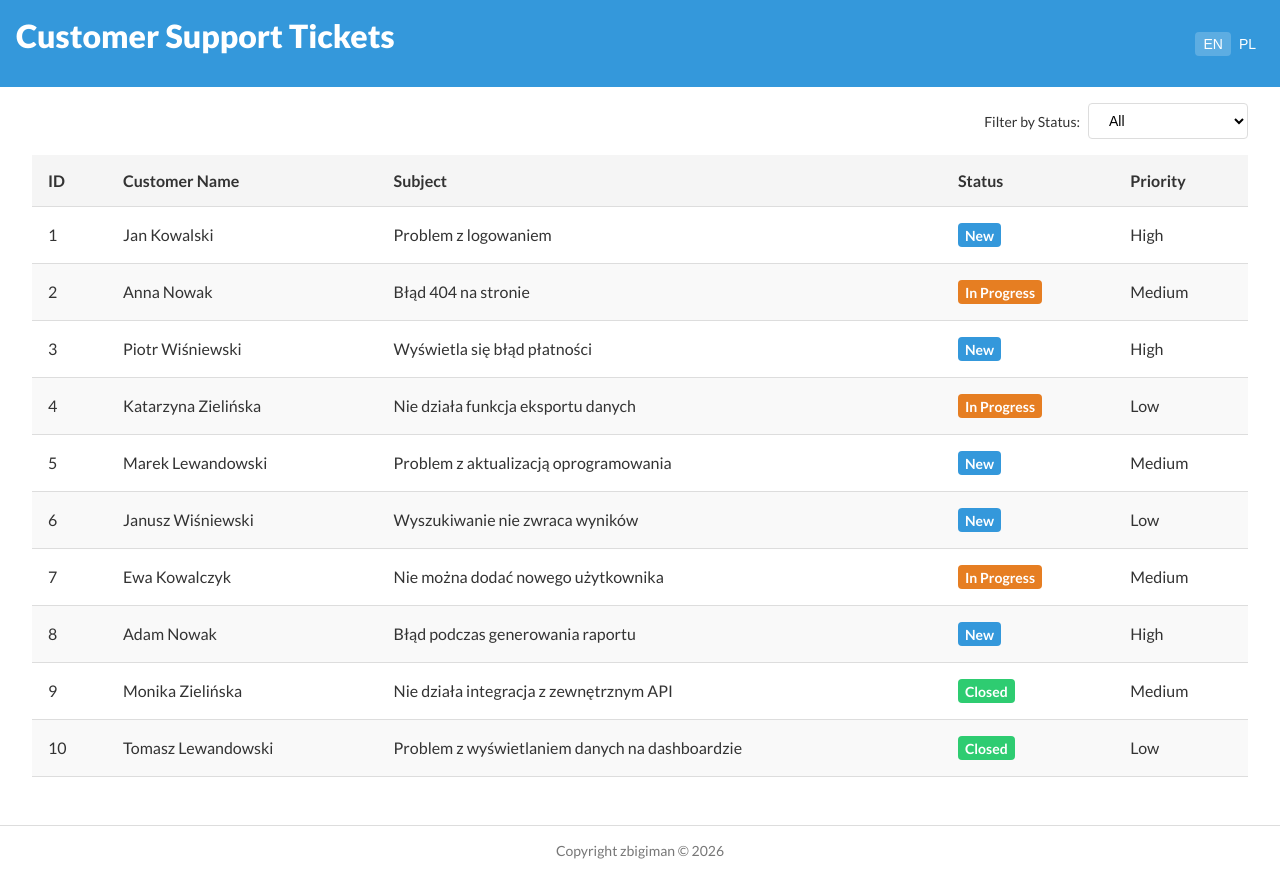
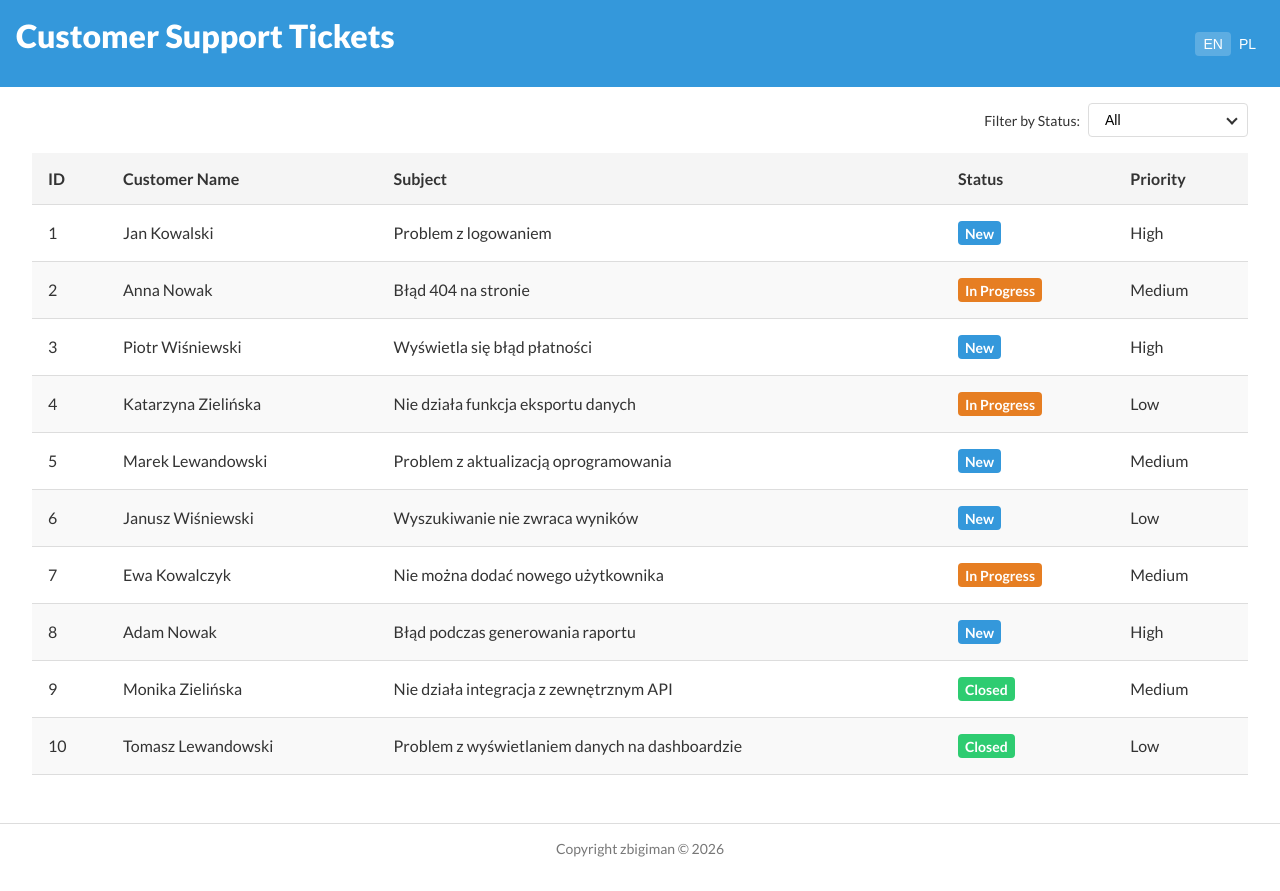
Before and after one commit to zbigiman1/vue-3-tickets-app, a Vue app: page / in a window 1280 px wide. Built offline with nearby package versions, Linux system fonts and the light colour scheme.

Commit message:
select styles update

```diff
--- a/src/style/_select.scss
+++ b/src/style/_select.scss
@@ -26,6 +26,9 @@
     border: 1px solid variables.$border-color;
     background-color: variables.$background-color;
     cursor: pointer;
+    appearance: none; /* remove default arrow */
+    -webkit-appearance: none;
+    -moz-appearance: none;
 
     &:focus {
       outline: none;
@@ -33,4 +36,16 @@
       box-shadow: variables.$select-active-box-shadow;
     }
   }
+  &::after {
+    content: '';
+    position: absolute;
+    top: 46%;
+    right: 12px;
+    width: 6px;
+    height: 6px;
+    border-right: 2px solid #333;
+    border-bottom: 2px solid #333;
+    transform: translateY(-50%) rotate(45deg);
+    pointer-events: none; /* important */
+  }
 }
```
